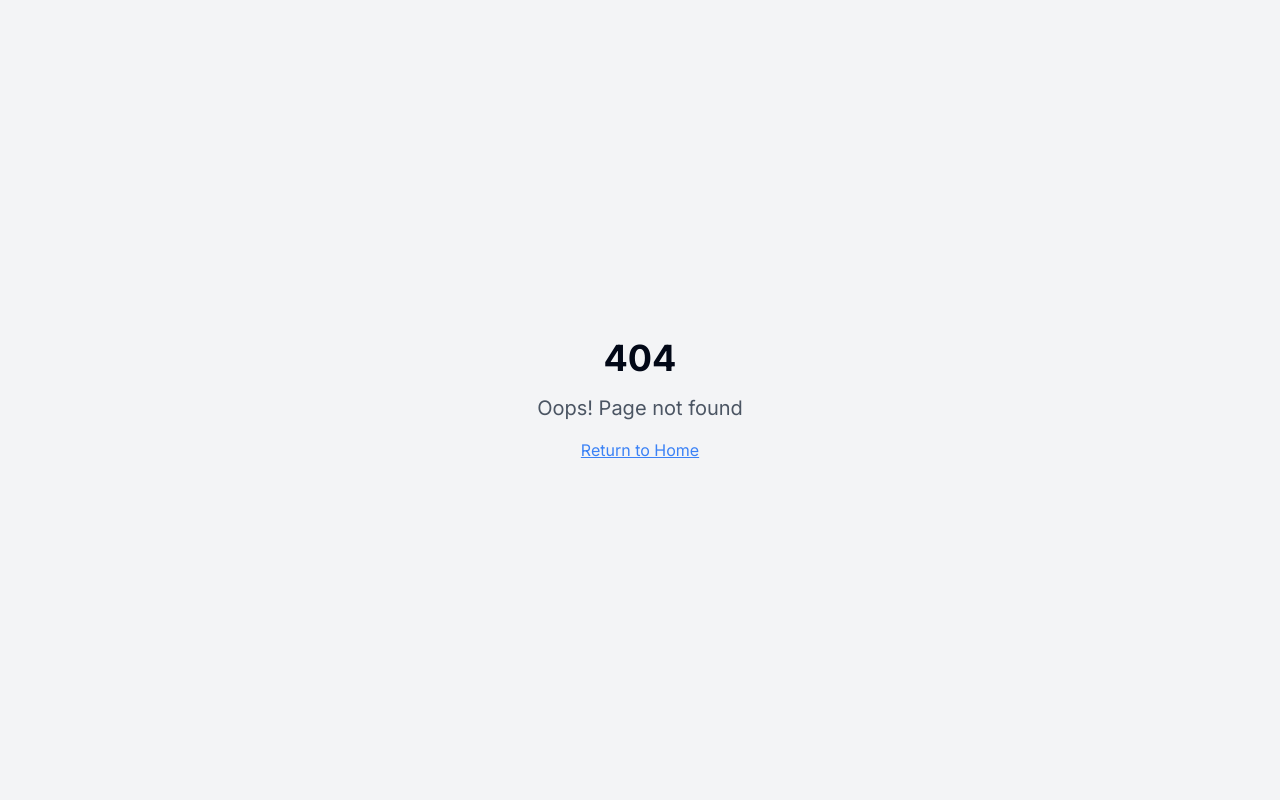
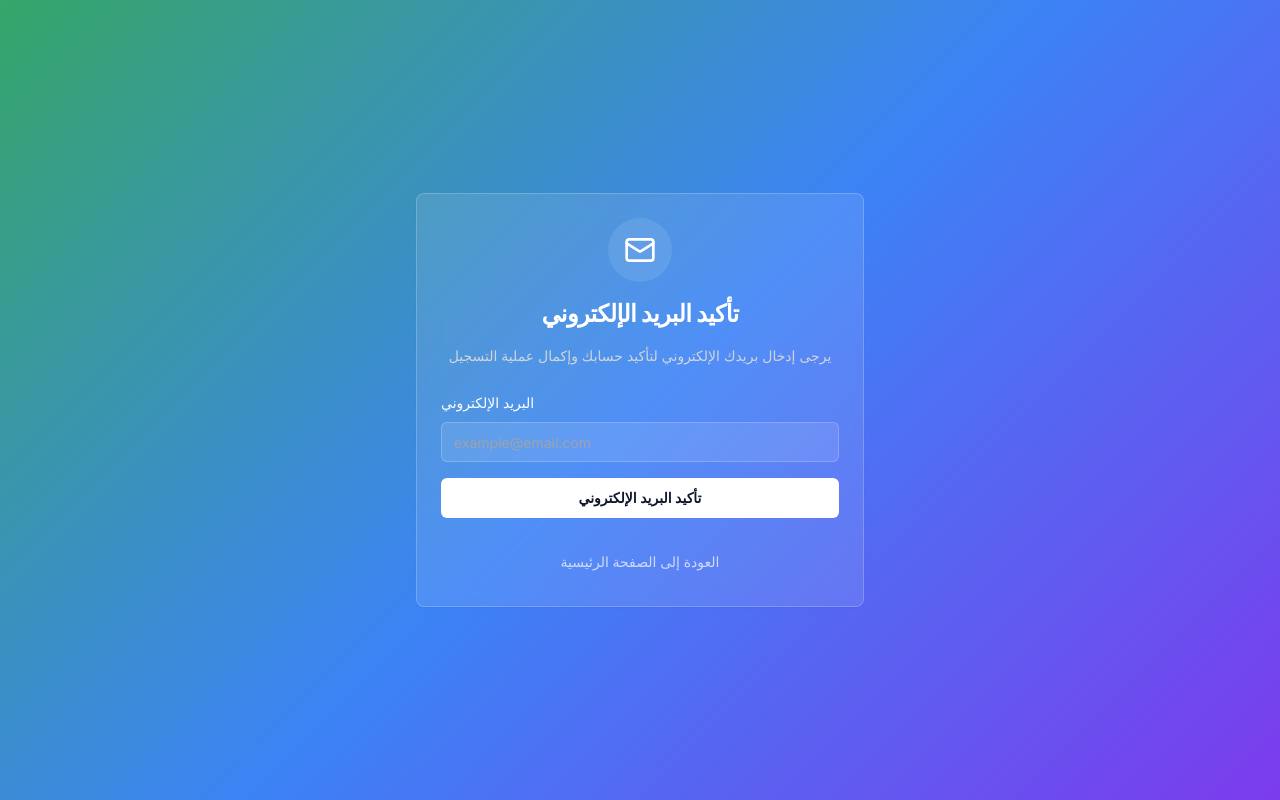
Before and after one commit to DanielHerzz/prize-quest-connect, a React (Vite) app: page /email-verification in a window 1280 px wide. Before the commit this address had no page. Built offline with nearby package versions, Linux system fonts and the light colour scheme.

Commit message:
feat: Create email confirmation page

```diff
--- a/src/App.tsx
+++ b/src/App.tsx
@@ -8,6 +8,7 @@ import Index from "./pages/Index";
 import Admin from "./pages/Admin";
 import Winners from "./pages/Winners";
 import ThankYou from "./pages/ThankYou";
+import EmailVerification from "./pages/EmailVerification";
 import NotFound from "./pages/NotFound";
 
 const queryClient = new QueryClient();
@@ -23,6 +24,7 @@ const App = () => (
           <Route path="/admin" element={<Admin />} />
           <Route path="/winners" element={<Winners />} />
           <Route path="/thank-you" element={<ThankYou />} />
+          <Route path="/email-verification" element={<EmailVerification />} />
           {/* ADD ALL CUSTOM ROUTES ABOVE THE CATCH-ALL "*" ROUTE */}
           <Route path="*" element={<NotFound />} />
         </Routes>
--- /dev/null
+++ b/src/pages/EmailVerification.tsx
@@ -0,0 +1,120 @@
+import React, { useState } from "react";
+import { Button } from "@/components/ui/button";
+import { Input } from "@/components/ui/input";
+import { Label } from "@/components/ui/label";
+import { Card, CardContent, CardHeader, CardTitle } from "@/components/ui/card";
+import { Alert, AlertDescription } from "@/components/ui/alert";
+import { CheckCircle, AlertCircle, Mail } from "lucide-react";
+import { useNavigate } from "react-router-dom";
+
+const EmailVerification = () => {
+  const [email, setEmail] = useState("");
+  const [message, setMessage] = useState("");
+  const [messageType, setMessageType] = useState<"success" | "error" | null>(null);
+  const [isLoading, setIsLoading] = useState(false);
+  const navigate = useNavigate();
+
+  const handleSubmit = async (e: React.FormEvent) => {
+    e.preventDefault();
+
+    if (!email) {
+      setMessage("يرجى إدخال البريد الإلكتروني");
+      setMessageType("error");
+      return;
+    }
+
+    const emailRegex = /^[^\s@]+@[^\s@]+\.[^\s@]+$/;
+    if (!emailRegex.test(email)) {
+      setMessage("يرجى إدخال بريد إلكتروني صحيح");
+      setMessageType("error");
+      return;
+    }
+
+    setIsLoading(true);
+
+    // محاكاة عملية التحقق
+    setTimeout(() => {
+      setMessage("تم إرسال رسالة التأكيد إلى بريدك الإلكتروني. يرجى التحقق من صندوق الوارد.");
+      setMessageType("success");
+      setIsLoading(false);
+    }, 2000);
+  };
+
+  return (
+    <div className="min-h-screen bg-gradient-main flex items-center justify-center p-4">
+      <div className="w-full max-w-md">
+        <Card className="bg-card-dark border-white/20">
+          <CardHeader className="text-center space-y-4">
+            <div className="mx-auto w-16 h-16 bg-white/10 rounded-full flex items-center justify-center">
+              <Mail className="w-8 h-8 text-white" />
+            </div>
+            <CardTitle className="text-2xl font-bold text-white">
+              تأكيد البريد الإلكتروني
+            </CardTitle>
+            <p className="text-gray-300 text-sm">
+              يرجى إدخال بريدك الإلكتروني لتأكيد حسابك وإكمال عملية التسجيل
+            </p>
+          </CardHeader>
+
+          <CardContent className="space-y-6">
+            <form onSubmit={handleSubmit} className="space-y-4">
+              <div className="space-y-2">
+                <Label htmlFor="email" className="text-white font-medium">
+                  البريد الإلكتروني
+                </Label>
+                <Input
+                  id="email"
+                  type="email"
+                  placeholder="example@email.com"
+                  value={email}
+                  onChange={(e) => setEmail(e.target.value)}
+                  className="bg-white/10 border-white/20 text-white placeholder:text-gray-400 focus:border-white/40"
+                  dir="ltr"
+                />
+              </div>
+
+              <Button
+                type="submit"
+                className="w-full bg-white text-primary hover:bg-white/90 font-semibold py-3"
+                disabled={isLoading}
+              >
+                {isLoading ? "جاري الإرسال..." : "تأكيد البريد الإلكتروني"}
+              </Button>
+            </form>
+
+            {message && (
+              <Alert className={`${
+                messageType === "success"
+                  ? "bg-green-500/20 border-green-500/30 text-green-300"
+                  : "bg-red-500/20 border-red-500/30 text-red-300"
+              }`}>
+                <div className="flex items-start space-x-2 rtl:space-x-reverse">
+                  {messageType === "success" ? (
+                    <CheckCircle className="w-5 h-5 mt-0.5 flex-shrink-0" />
+                  ) : (
+                    <AlertCircle className="w-5 h-5 mt-0.5 flex-shrink-0" />
+                  )}
+                  <AlertDescription className="text-sm leading-relaxed">
+                    {message}
+                  </AlertDescription>
+                </div>
+              </Alert>
+            )}
+
+            <div className="text-center space-y-2">
+              <Button
+                variant="ghost"
+                onClick={() => navigate("/")}
+                className="text-white/70 hover:text-white hover:bg-white/10"
+              >
+                العودة إلى الصفحة الرئيسية
+              </Button>
+            </div>
+          </CardContent>
+        </Card>
+      </div>
+    </div>
+  );
+};
+
+export default EmailVerification;
```
